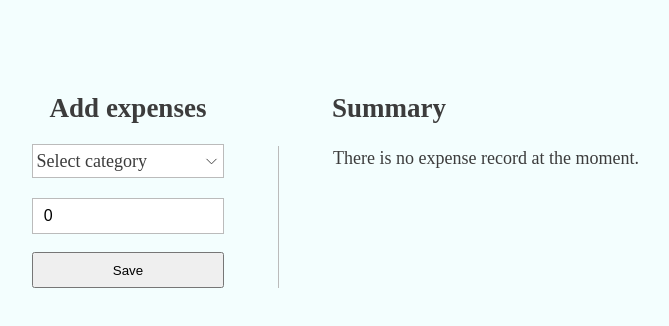
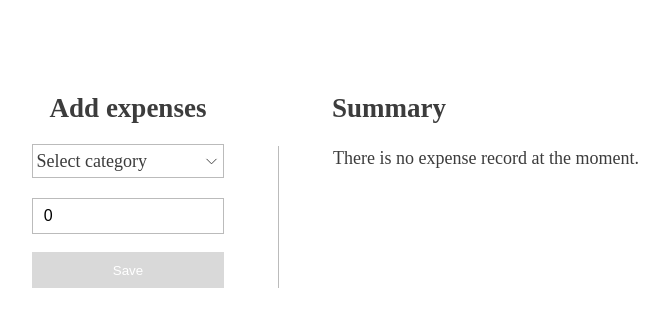
Before and after one commit to volyaosi/expenses, a Next.js app: page / in a window 1280 px wide. Shown: the top 326 px of the page, without its empty margins (296-965 px from the left). Built offline with nearby package versions, Linux system fonts and the light colour scheme.

Commit message:
if input is invalid the save button is disabled

```diff
--- a/src/components/categorySelector/categorySelector.module.css
+++ b/src/components/categorySelector/categorySelector.module.css
@@ -47,5 +47,3 @@
 	width: 100%;
 	height: 100%;
 }
-
-/* disable button */
--- a/src/components/expenseForm/ExpenseForm.tsx
+++ b/src/components/expenseForm/ExpenseForm.tsx
@@ -9,16 +9,46 @@ export default function ExpenseForm(props: {
 	const [categoryList, setCategoryList] = useState(CategoryList.create())
 	const [category, setCategory] = useState<string | undefined>(undefined)
 	const [amount, setAmount] = useState(0)
+	const [isRecordAddEnabled, setRecordAddEnabled] = useState(false)
 
 	const minExpenseValue = 0.01
+
+	const validateAnswer = (props: {
+		newAmount?: number
+		newCategory?: string
+	}) => {
+		const amountToVerify = props.newAmount ?? amount
+		const categoryToVerify = props.newCategory ?? category
+
+		if (
+			!isNaN(amountToVerify) &&
+			amountToVerify >= minExpenseValue &&
+			categoryToVerify
+		) {
+			setRecordAddEnabled(true)
+		} else {
+			setRecordAddEnabled(false)
+		}
+	}
+
+	const onCategorySelect = (value: string | undefined) => {
+		setCategory(value)
+		validateAnswer({ newCategory: value })
+	}
+
+	const onAmountSet = (value: number) => {
+		setAmount(value)
+		validateAnswer({ newAmount: value })
+	}
 
 	const handleSubmit = (e: React.MouseEvent) => {
 		e.preventDefault()
 
-		if (category !== undefined && !isNaN(amount) && amount >= minExpenseValue) {
+		if (category !== undefined) {
 			props.onAddRecord(category, amount)
 			setCategory(undefined)
 			setAmount(0)
+			setRecordAddEnabled(false)
 		}
 	}
 
@@ -32,7 +62,7 @@ export default function ExpenseForm(props: {
 			<CategorySelector
 				optionList={categoryList}
 				selectedOption={category}
-				onSelect={setCategory}
+				onSelect={onCategorySelect}
 				onAddCategory={handleAddNewCategory}
 			/>
 
@@ -41,9 +71,20 @@ export default function ExpenseForm(props: {
 				min={minExpenseValue}
 				value={amount}
 				placeholder="Spent amount"
-				onChange={(event) => setAmount(parseFloat(event.target.value))}
+				onInput={(event: React.BaseSyntheticEvent) =>
+					onAmountSet(parseFloat(event.target.value))
+				}
 			/>
-			<button onClick={handleSubmit}>Save</button>
+			<button
+				onClick={(event) => {
+					if (isRecordAddEnabled) handleSubmit(event)
+				}}
+				className={
+					isRecordAddEnabled ? styles.enabledButton : styles.disabledButton
+				}
+			>
+				Save
+			</button>
 		</div>
 	)
 }
--- a/src/components/expenseForm/expenseForm.module.css
+++ b/src/components/expenseForm/expenseForm.module.css
@@ -13,3 +13,14 @@
 .header {
 	text-align: center;
 }
+
+.disabledButton {
+	background: var(--disabled-color);
+	color: white;
+	border: none;
+}
+
+.enabledButton {
+	background: var(--primary-color);
+	color: white;
+}
--- a/src/styles/globals.css
+++ b/src/styles/globals.css
@@ -3,7 +3,9 @@
 	--border-radius: 12px;
 	--font-mono: 'Helvetica', monospace;
 
-	--background-rgb: rgba(243, 254, 254, 1);
+	--primary-color: rgb(125, 55, 207);
+	--disabled-color: rgb(217, 217, 217);
+
 	--main-text-rgb: rgb(60, 60, 60);
 	--secondary-text-rgb: rgb(70, 101, 121);
 
@@ -21,7 +23,6 @@ body {
 	max-width: 100vw;
 	overflow-x: hidden;
 	color: var(--main-text-rgb);
-	background: var(--background-rgb);
 	line-height: 1.4;
 	font-size: 18px;
 }
```
